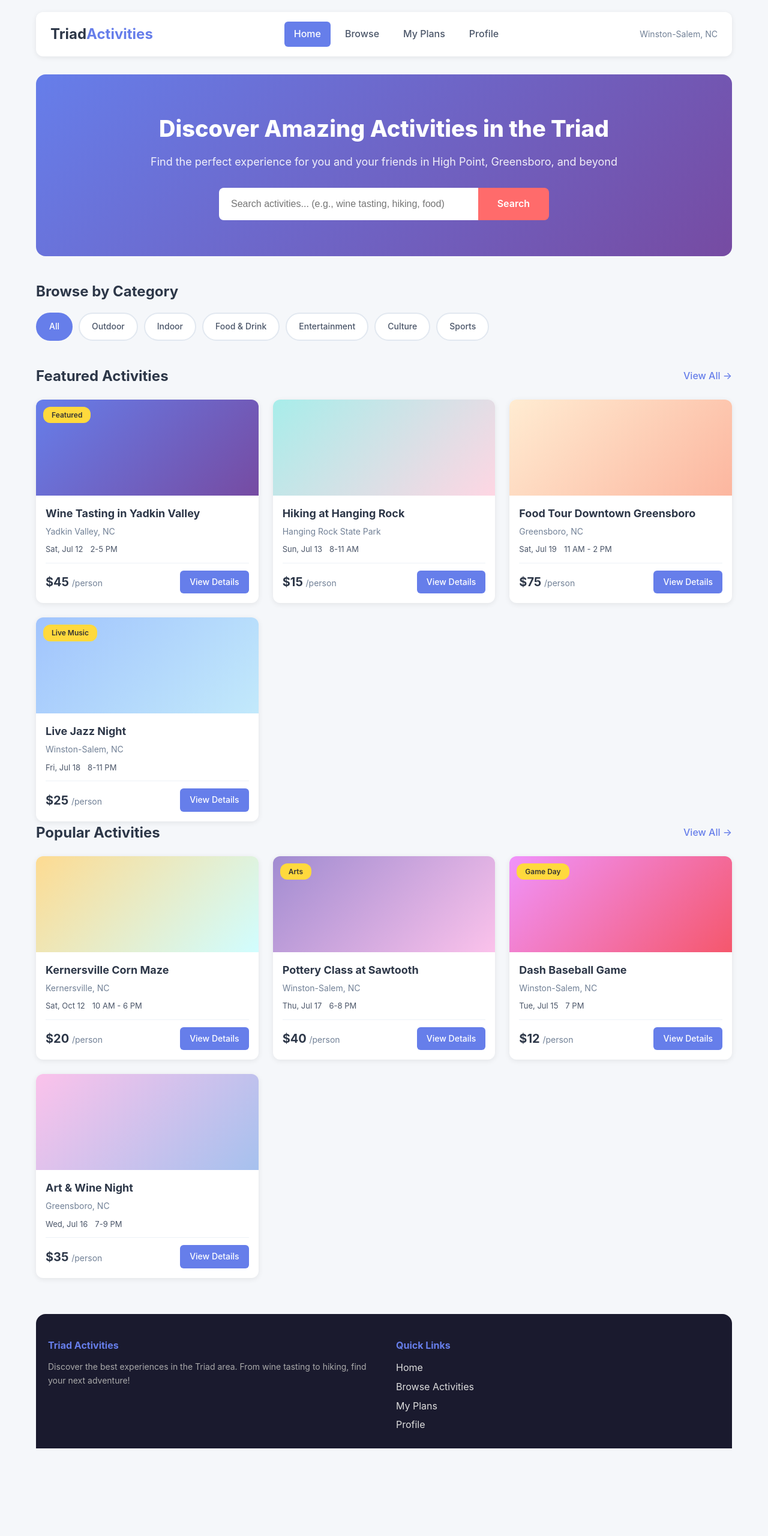
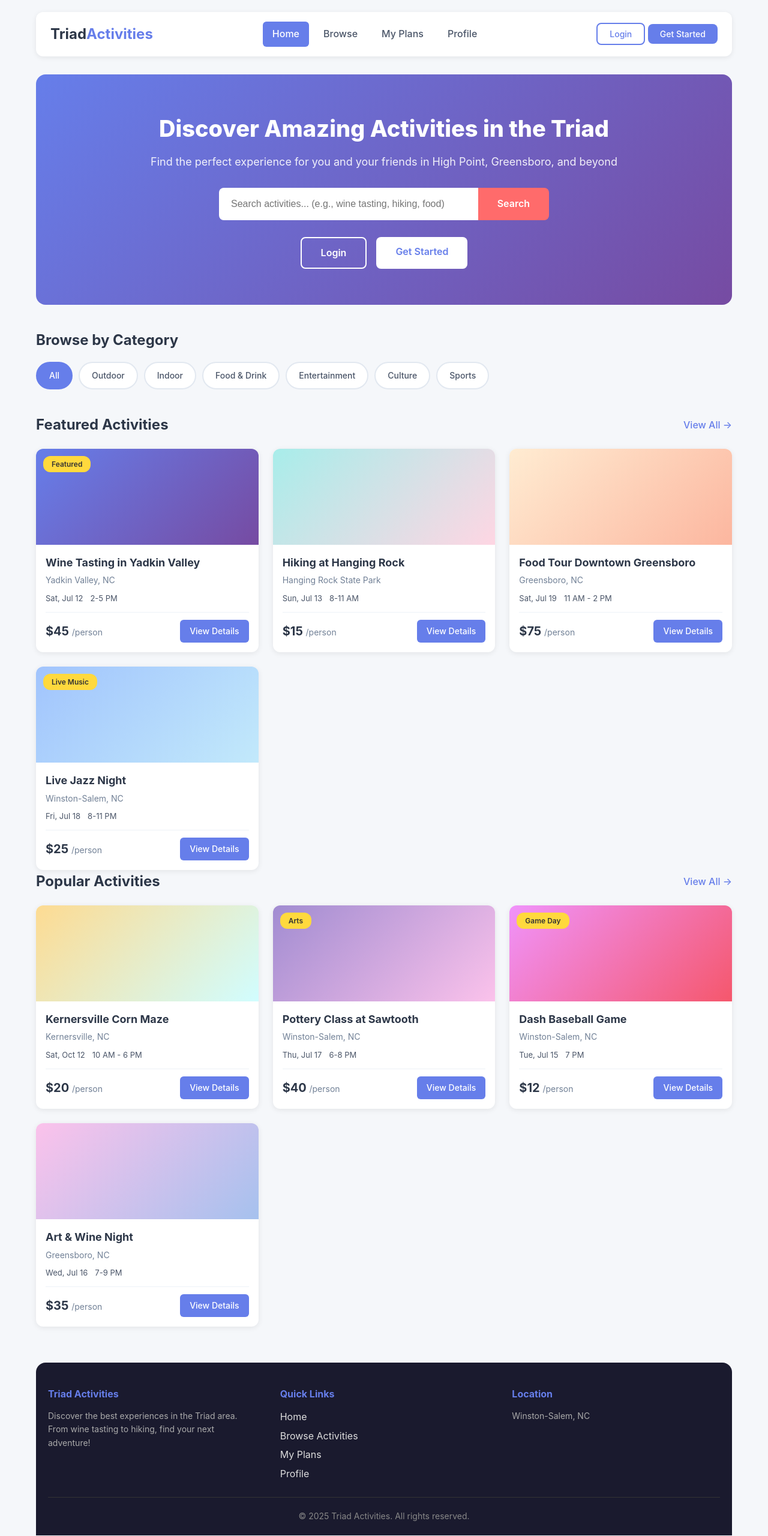
Before and after one commit to ShinyFerret84/su26-team3, a plain HTML site: page high-fidelity-prototype/customer/index.html in a window 1280 px wide. Shown: the whole page at 60% size. Before the commit the page ends 2434 px from the top, so only its background shows below. Drawn offline with Linux system fonts and the light colour scheme.

Commit message:
update index page to add log in and sign up tabs to the main page

```diff
--- a/high-fidelity-prototype/customer/index.html
+++ b/high-fidelity-prototype/customer/index.html
@@ -25,7 +25,8 @@
         </nav>
 
         <div class="header-actions">
-            <span class="location"> Winston-Salem, NC</span>
+            <a href="login.html" class="login-btn-header">Login</a>
+            <a href="signup.html" class="get-started-btn-header">Get Started</a>
         </div>
     </header>
 
@@ -37,6 +38,10 @@
                 <div class="hero-search">
                     <input type="text" placeholder="Search activities... (e.g., wine tasting, hiking, food)">
                     <a href="browse.html" class="search-btn"> Search</a>
+                </div>
+                <div class="hero-buttons">
+                    <a href="login.html" class="hero-login-btn">Login</a>
+                    <a href="signup.html" class="hero-signup-btn">Get Started</a>
                 </div>
             </div>
         </section>
@@ -227,3 +232,18 @@
                 <a href="myPlans.html">My Plans</a>
                 <a href="profile.html">Profile</a>
             </div>
+
+            <div class="footer-section">
+                <h4>Location</h4>
+                <p>Winston-Salem, NC</p>
+            </div>
+        </div>
+        <div class="footer-bottom">
+            <p>&copy; 2025 Triad Activities. All rights reserved.</p>
+        </div>
+    </footer>
+
+    <script src="../common/script.js"></script>
+    <script src="script.js"></script>
+</body>
+</html>
```
